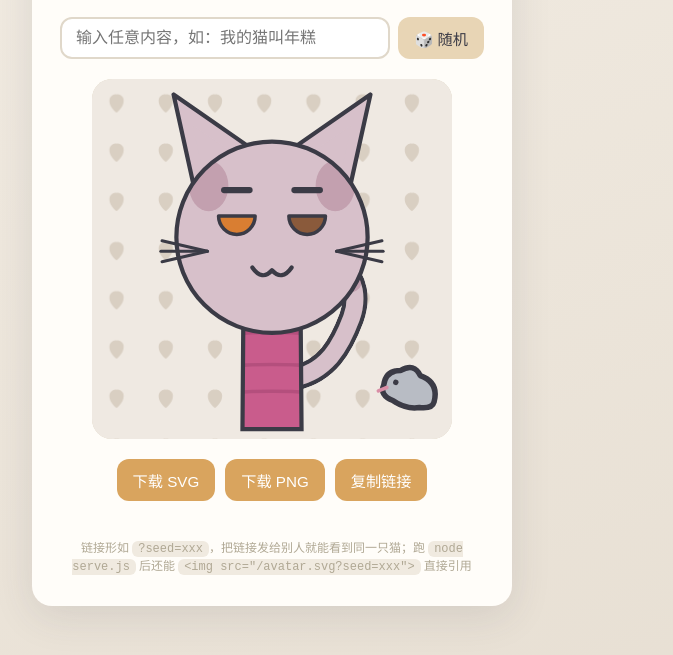
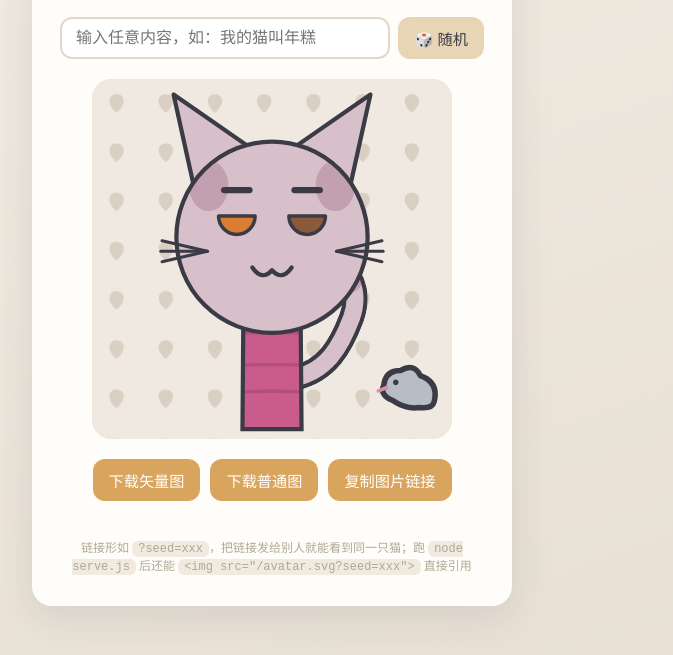
Before and after one commit to MCNeko-Forum/random-cat-avatar, a plain HTML site: page index.html in a window 1280 px wide. Shown: the part 145-800 px from the top of the page, without its empty margins (368-1041 px from the left). Drawn offline with Linux system fonts and the light colour scheme.

Commit message:
按钮文案调整：下载矢量图/下载普通图/复制图片链接

```diff
--- a/index.html
+++ b/index.html
@@ -20,9 +20,9 @@
     <div id="avatar-box" class="avatar-box" role="img" aria-label="生成的猫咪头像"></div>
 
     <div class="btn-row">
-      <button id="btn-download" type="button">下载 SVG</button>
-      <button id="btn-download-png" type="button">下载 PNG</button>
-      <button id="btn-copy" type="button">复制链接</button>
+      <button id="btn-download" type="button">下载矢量图</button>
+      <button id="btn-download-png" type="button">下载普通图</button>
+      <button id="btn-copy" type="button">复制图片链接</button>
     </div>
 
     <p id="status" class="status" role="status" aria-live="polite"></p>
```
